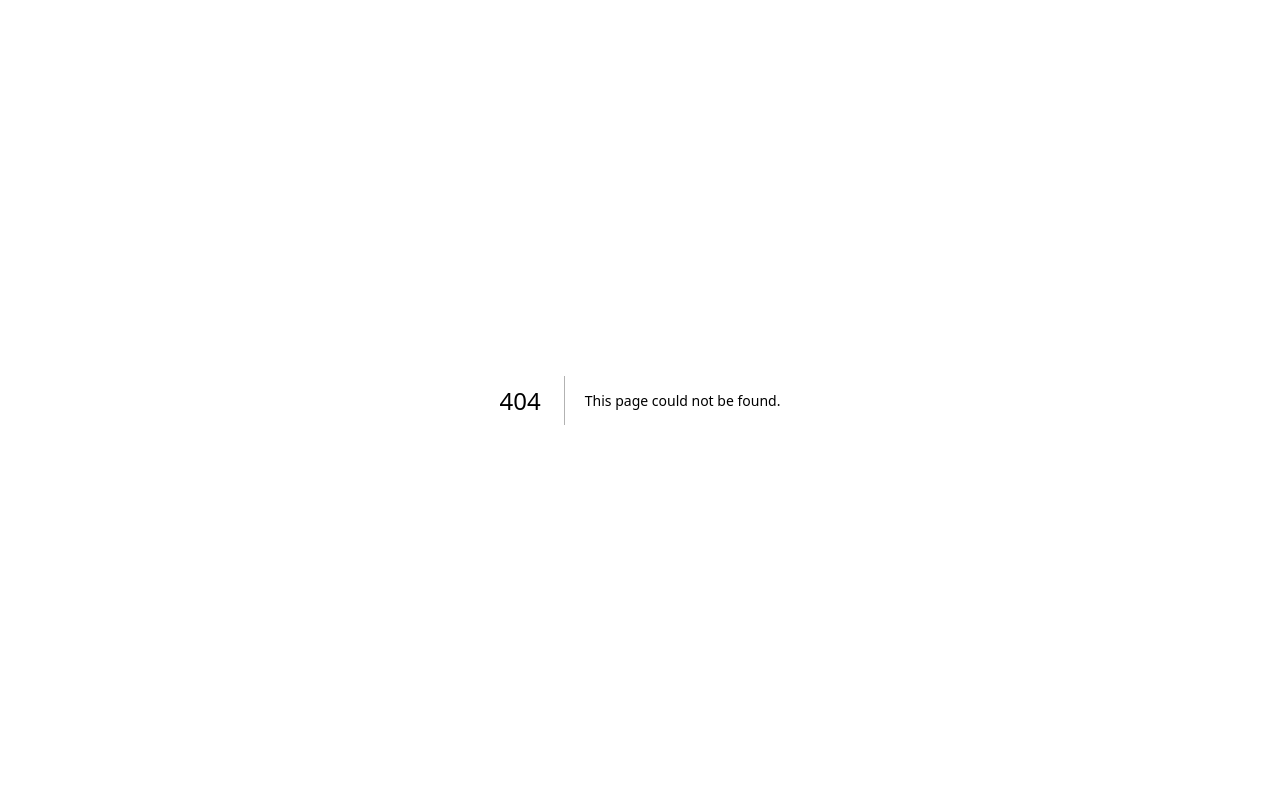
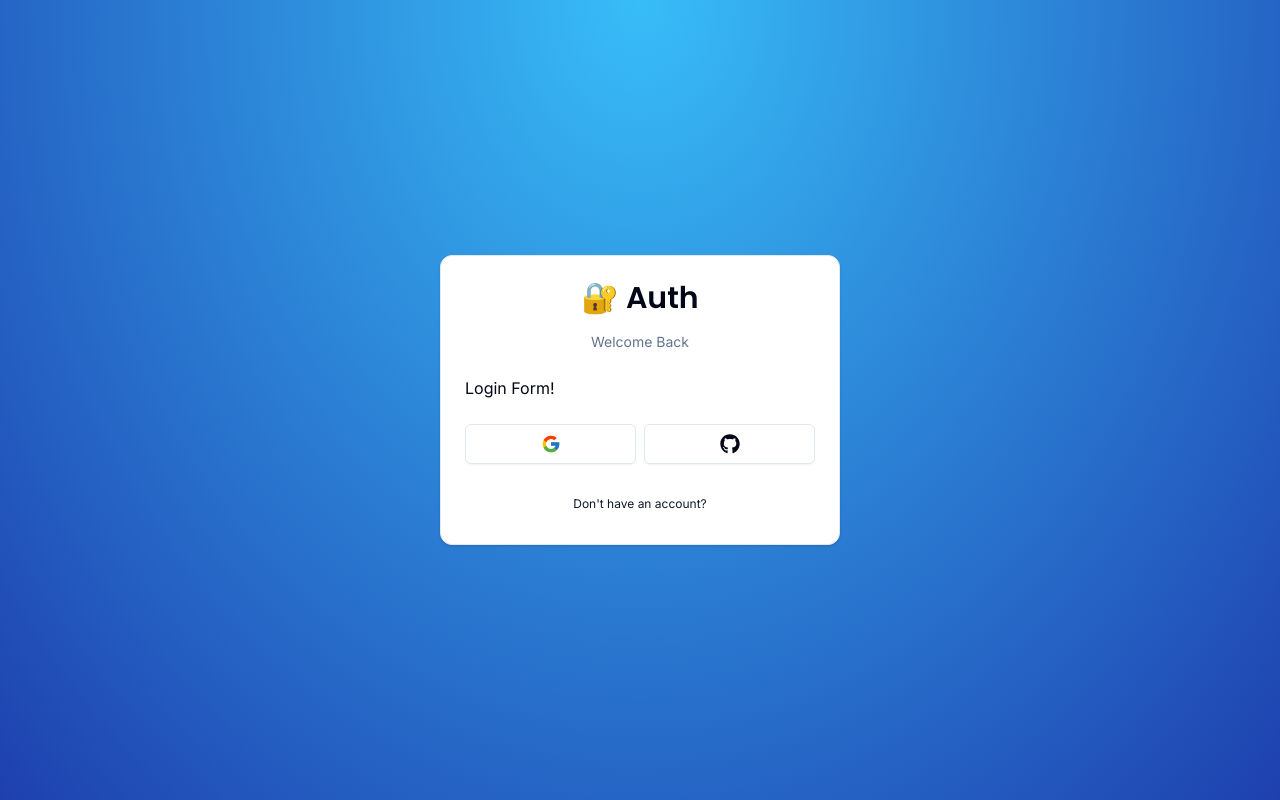
Before and after one commit to JayOnojah/next-auth, a Next.js app: page /auth/login in a window 1280 px wide. Before the commit this address had no page. Built offline with nearby package versions, Linux system fonts and the light colour scheme.

Commit message:
Card Wrapper Completion

```diff
--- /dev/null
+++ b/app/auth/layout.tsx
@@ -0,0 +1,9 @@
+const AuthLayout = ({ children }: { children: React.ReactNode }) => {
+  return (
+    <div className="h-full flex items-center justify-center bg-[radial-gradient(ellipse_at_top,_var(--tw-gradient-stops))] from-sky-400 to-blue-800">
+      {children}
+    </div>
+  );
+};
+
+export default AuthLayout;
--- /dev/null
+++ b/app/auth/login/page.tsx
@@ -0,0 +1,7 @@
+import { LoginForm } from '@/components/auth/login-form';
+
+const LoginPage = () => {
+  return <LoginForm />;
+};
+
+export default LoginPage;
--- /dev/null
+++ b/components/auth/back-button.tsx
@@ -0,0 +1,17 @@
+'use client';
+
+import Link from 'next/link';
+import { Button } from '@/components/ui/button';
+
+interface BackBouttonProps {
+  href: string;
+  label: string;
+}
+
+export const BackButton = ({ href, label }: BackBouttonProps) => {
+  return (
+    <Button variant="link" className="font-normal w-full" size="sm" asChild>
+      <Link href={href}>{label}</Link>
+    </Button>
+  );
+};
--- /dev/null
+++ b/components/auth/card-wrapper.tsx
@@ -0,0 +1,44 @@
+'use client';
+
+import {
+  Card,
+  CardContent,
+  CardFooter,
+  CardHeader,
+} from '@/components/ui/card';
+import { Header } from '@/components/auth/header';
+import { Social } from '@/components/auth/social';
+import { BackButton } from '@/components/auth/back-button';
+
+interface CardWrapperProps {
+  children: React.ReactNode;
+  headerLabel: string;
+  backButtonLabel: string;
+  backButtonHref: string;
+  showSocial?: boolean;
+}
+
+export const CardWrapper = ({
+  children,
+  headerLabel,
+  backButtonLabel,
+  backButtonHref,
+  showSocial,
+}: CardWrapperProps) => {
+  return (
+    <Card className="w-[400px] shadow-ms">
+      <CardHeader>
+        <Header label={headerLabel} />
+      </CardHeader>
+      <CardContent>{children}</CardContent>
+      {showSocial && (
+        <CardFooter>
+          <Social />
+        </CardFooter>
+      )}
+      <CardFooter>
+        <BackButton label={backButtonLabel} href={backButtonHref} />
+      </CardFooter>
+    </Card>
+  );
+};
--- /dev/null
+++ b/components/auth/header.tsx
@@ -0,0 +1,21 @@
+import { Poppins } from 'next/font/google';
+
+import { cn } from '@/lib/utils';
+
+const font = Poppins({
+  subsets: ['latin'],
+  weight: ['600'],
+});
+
+interface HeaderProps {
+  label: string;
+}
+
+export const Header = ({ label }: HeaderProps) => {
+  return (
+    <div className="w-full flex flex-col gap-y-4 items-center justify-center">
+      <h1 className={cn('text-3xl font-semibold', font.className)}>🔐 Auth</h1>
+      <p className="text-muted-foreground text-sm">{label}</p>
+    </div>
+  );
+};
--- /dev/null
+++ b/components/auth/login-form.tsx
@@ -0,0 +1,14 @@
+import { CardWrapper } from './card-wrapper';
+
+export const LoginForm = () => {
+  return (
+    <CardWrapper
+      headerLabel="Welcome Back"
+      backButtonLabel="Don't have an account?"
+      backButtonHref="/auth/register"
+      showSocial
+    >
+      <div>Login Form!</div>
+    </CardWrapper>
+  );
+};
--- /dev/null
+++ b/components/auth/social.tsx
@@ -0,0 +1,18 @@
+'use client';
+
+import { FcGoogle } from 'react-icons/fc';
+import { FaGit, FaGithub } from 'react-icons/fa';
+import { Button } from '@/components/ui/button';
+
+export const Social = () => {
+  return (
+    <div className="flex items-center w-full gap-x-2">
+      <Button size="lg" className="w-full" variant="outline" onClick={() => {}}>
+        <FcGoogle className="h-5 w-5" />
+      </Button>
+      <Button size="lg" className="w-full" variant="outline" onClick={() => {}}>
+        <FaGithub className="h-5 w-5" />
+      </Button>
+    </div>
+  );
+};
--- /dev/null
+++ b/components/ui/card.tsx
@@ -0,0 +1,76 @@
+import * as React from "react"
+
+import { cn } from "@/lib/utils"
+
+const Card = React.forwardRef<
+  HTMLDivElement,
+  React.HTMLAttributes<HTMLDivElement>
+>(({ className, ...props }, ref) => (
+  <div
+    ref={ref}
+    className={cn(
+      "rounded-xl border bg-card text-card-foreground shadow",
+      className
+    )}
+    {...props}
+  />
+))
+Card.displayName = "Card"
+
+const CardHeader = React.forwardRef<
+  HTMLDivElement,
+  React.HTMLAttributes<HTMLDivElement>
+>(({ className, ...props }, ref) => (
+  <div
+    ref={ref}
+    className={cn("flex flex-col space-y-1.5 p-6", className)}
+    {...props}
+  />
+))
+CardHeader.displayName = "CardHeader"
+
+const CardTitle = React.forwardRef<
+  HTMLParagraphElement,
+  React.HTMLAttributes<HTMLHeadingElement>
+>(({ className, ...props }, ref) => (
+  <h3
+    ref={ref}
+    className={cn("font-semibold leading-none tracking-tight", className)}
+    {...props}
+  />
+))
+CardTitle.displayName = "CardTitle"
+
+const CardDescription = React.forwardRef<
+  HTMLParagraphElement,
+  React.HTMLAttributes<HTMLParagraphElement>
+>(({ className, ...props }, ref) => (
+  <p
+    ref={ref}
+    className={cn("text-sm text-muted-foreground", className)}
+    {...props}
+  />
+))
+CardDescription.displayName = "CardDescription"
+
+const CardContent = React.forwardRef<
+  HTMLDivElement,
+  React.HTMLAttributes<HTMLDivElement>
+>(({ className, ...props }, ref) => (
+  <div ref={ref} className={cn("p-6 pt-0", className)} {...props} />
+))
+CardContent.displayName = "CardContent"
+
+const CardFooter = React.forwardRef<
+  HTMLDivElement,
+  React.HTMLAttributes<HTMLDivElement>
+>(({ className, ...props }, ref) => (
+  <div
+    ref={ref}
+    className={cn("flex items-center p-6 pt-0", className)}
+    {...props}
+  />
+))
+CardFooter.displayName = "CardFooter"
+
+export { Card, CardHeader, CardFooter, CardTitle, CardDescription, CardContent }
--- a/package.json
+++ b/package.json
@@ -16,6 +16,7 @@
     "next": "14.1.0",
     "react": "^18",
     "react-dom": "^18",
+    "react-icons": "^5.2.1",
     "tailwind-merge": "^2.2.1",
     "tailwindcss-animate": "^1.0.7"
   },
```
Also changed, not shown: 1 other file (tests, documents, lock files or other folders).
